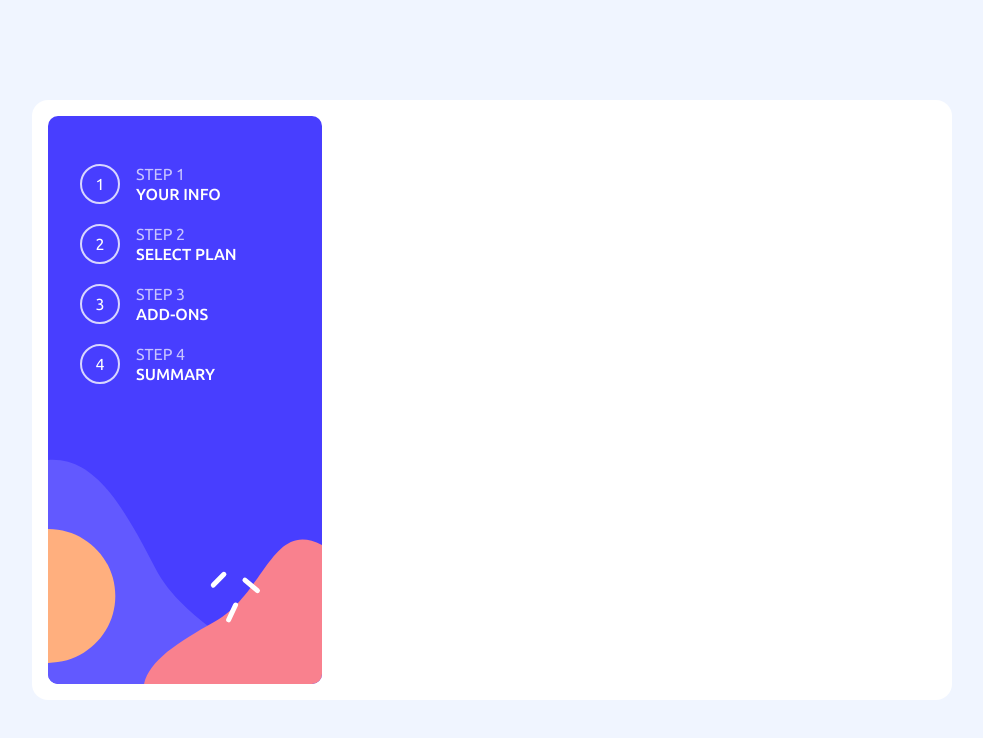
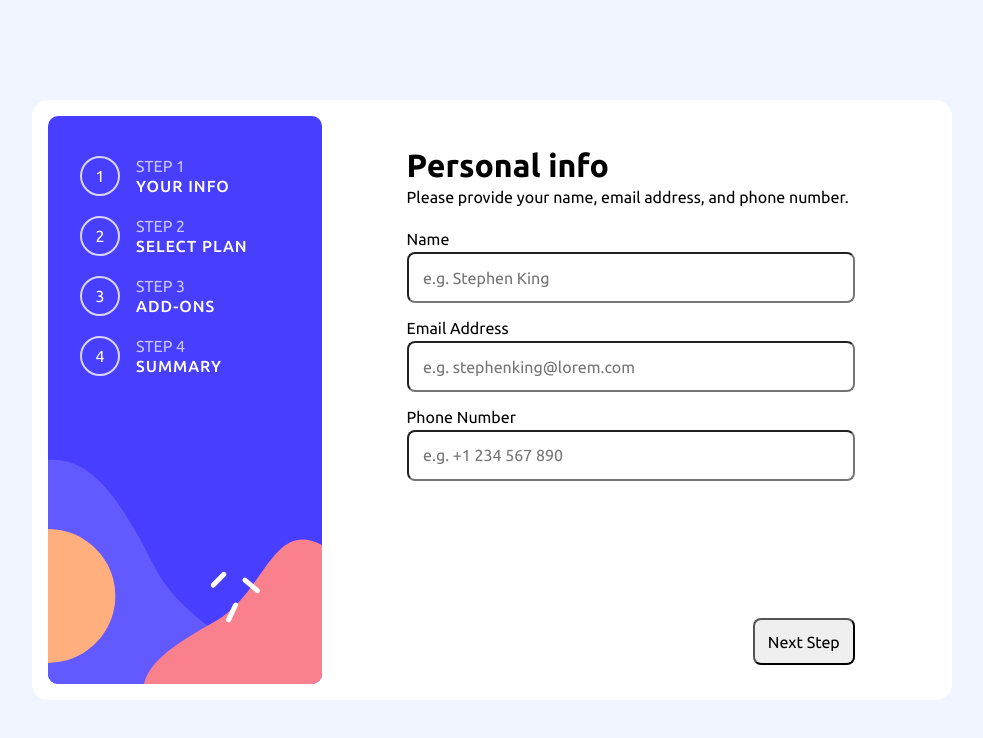
Before and after one commit to juliabush/react-multi-step-form, a React (Vite) app: page / in a window 1280 px wide. Shown: the top 738 px of the page, without its empty margins (148-1131 px from the left). Built offline with nearby package versions, Linux system fonts and the light colour scheme.

Commit message:
Adding form and styling the step-1 page and its form

```diff
--- a/src/App.css
+++ b/src/App.css
@@ -1,4 +1,5 @@
 .container {
+  display: grid;
   background-color: var(--clr-White);
   width: 920px;
   border-radius: 1rem;
@@ -9,7 +10,7 @@
 }
 .page-numbers {
   padding: 3rem;
-  padding-top: 4rem;
+  padding-top: 3.5rem;
   position: absolute;
   top: 0;
   color: white;
@@ -43,4 +44,40 @@
   text-transform: uppercase;
   font-weight: 500;
   margin-top: 0.15rem;
+  letter-spacing: 1px;
 }
+.container-text {
+  display: flex;
+  flex-direction: column;
+  width: 480px;
+  color: black;
+  position: absolute;
+  padding: 1rem;
+  left: 136%;
+  bottom: -20%;
+}
+.step-1-heading {
+  font-size: 2rem;
+  margin-bottom: 0.25rem;
+}
+.step-1-sub-heading {
+  font-size: 1rem;
+  margin-bottom: 1.5rem;
+}
+.form-mini-flexbox {
+  display: flex;
+  flex-direction: column;
+  margin-bottom: 1rem;
+  gap: 0.25rem;
+}
+.step-1-input {
+  padding: 0.9rem;
+  border-radius: 0.5rem;
+}
+.step-toggle-button {
+  position: absolute;
+  bottom: -40%;
+  place-self: end;
+  padding: 0.8rem;
+  border-radius: 0.5rem;
+}
--- a/src/App.tsx
+++ b/src/App.tsx
@@ -37,9 +37,47 @@ function App() {
             <p className="step">Step 4</p>
             <p className="step-description">Summary</p>
           </div>
+          <div className="container-text">
+            <h1 className="step-1-heading">Personal info</h1>
+            <p className="step-1-sub-heading">
+              Please provide your name, email address, and phone number.
+            </p>
+            <form>
+              <div className="form-mini-flexbox">
+                <label htmlFor="Name">Name</label>
+                <input
+                  className="step-1-input"
+                  type="text"
+                  name="name"
+                  placeholder="e.g. Stephen King"
+                  required
+                />
+              </div>
+              <div className="form-mini-flexbox">
+                <label htmlFor="Email">Email Address </label>
+                <input
+                  className="step-1-input"
+                  type="email"
+                  name="email"
+                  placeholder="e.g. stephenking@lorem.com"
+                  required
+                />
+              </div>
+              <div className="form-mini-flexbox">
+                <label htmlFor="Phone Number">Phone Number</label>
+                <input
+                  className="step-1-input"
+                  type="number"
+                  name="phone-number"
+                  placeholder="e.g. +1 234 567 890"
+                  required
+                />
+              </div>
+            </form>
+            <button className="step-toggle-button">Next Step</button>
+          </div>
         </div>
       </ul>
-      <form action=""></form>
     </div>
   );
 }
```
